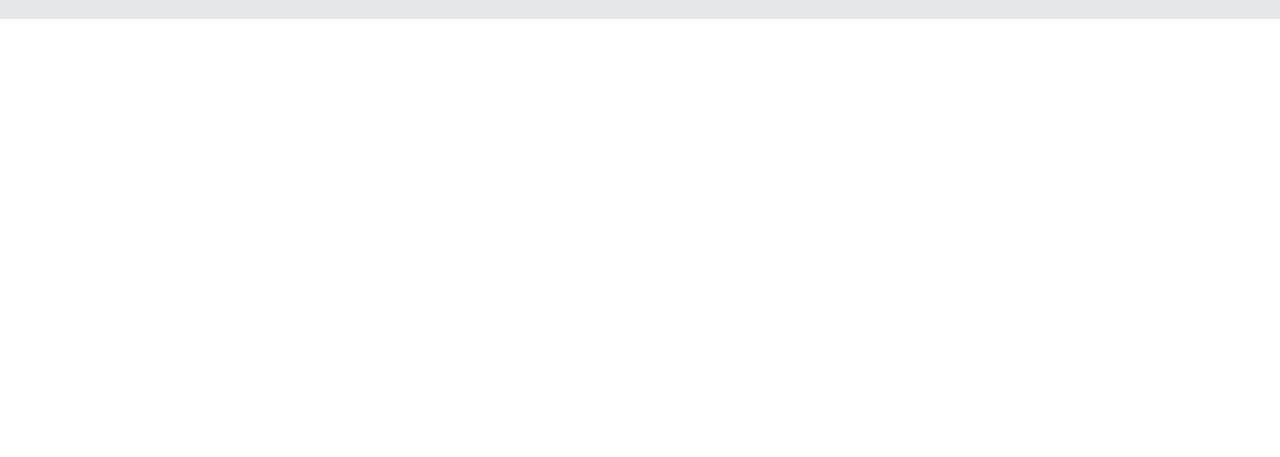
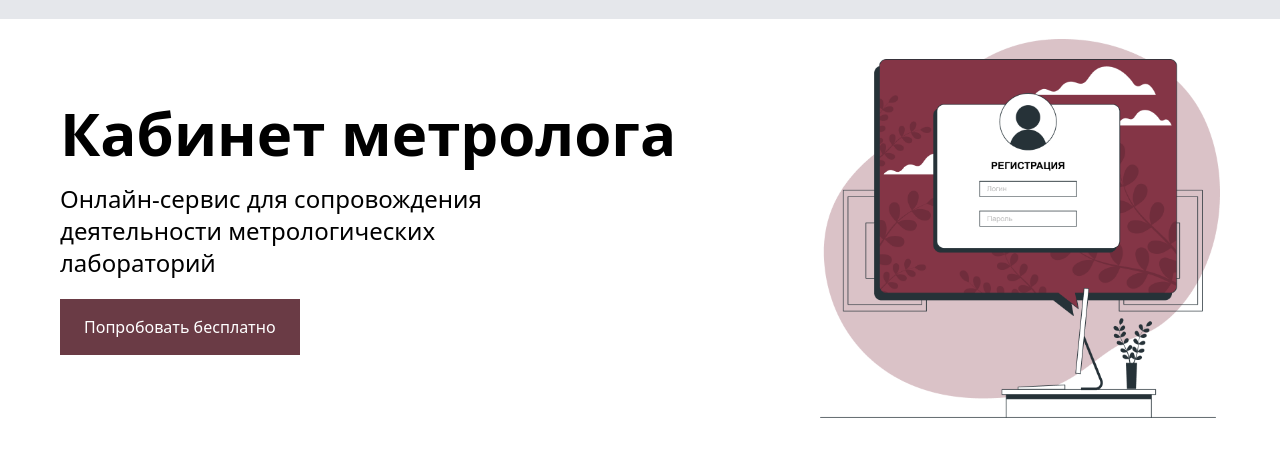
Before and after one commit to habibullohtuganov-ctrl/home_work12, a website: page index.html in a window 1280 px wide. Shown: the part 89-546 px from the top of the page. Drawn offline with Linux system fonts and the light colour scheme.

Commit message:
sixth commit

```diff
--- a/index.html
+++ b/index.html
@@ -28,6 +28,15 @@
     </div>
 
 
+    <div class="max-w-300 m-auto flex justify-between items-center p-5 flex-col-reverse lg:flex-row gap-4 md:flex-row">
+            <div class="flex flex-col gap-5">
+                <h1 class="text-6xl font-bold">Кабинет метролога</h1>
+                <p class="text-2xl">Онлайн-сервис для сопровождения <br> деятельности метрологических <br> лабораторий</p>
+                <button class="px-6 py-4 bg-[#6A3B45] text-white lg:self-start ">Попробовать бесплатно</button>
+            </div>
+            <img src="./src/img/Frame (40).png" class="md:w-[400px]">
+        </div>
+
 </body>
 
 </html>
```
Also changed, not shown: src/img/Frame (40).png (added), src/output.css.
